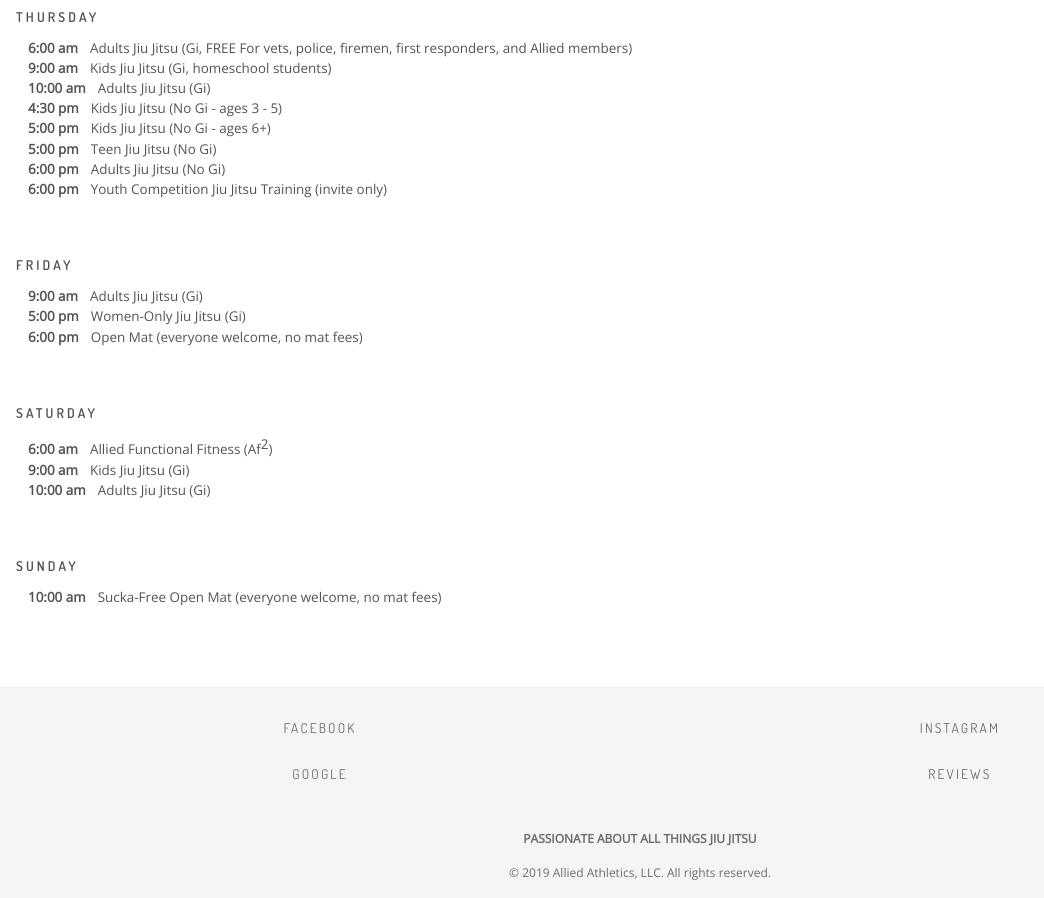
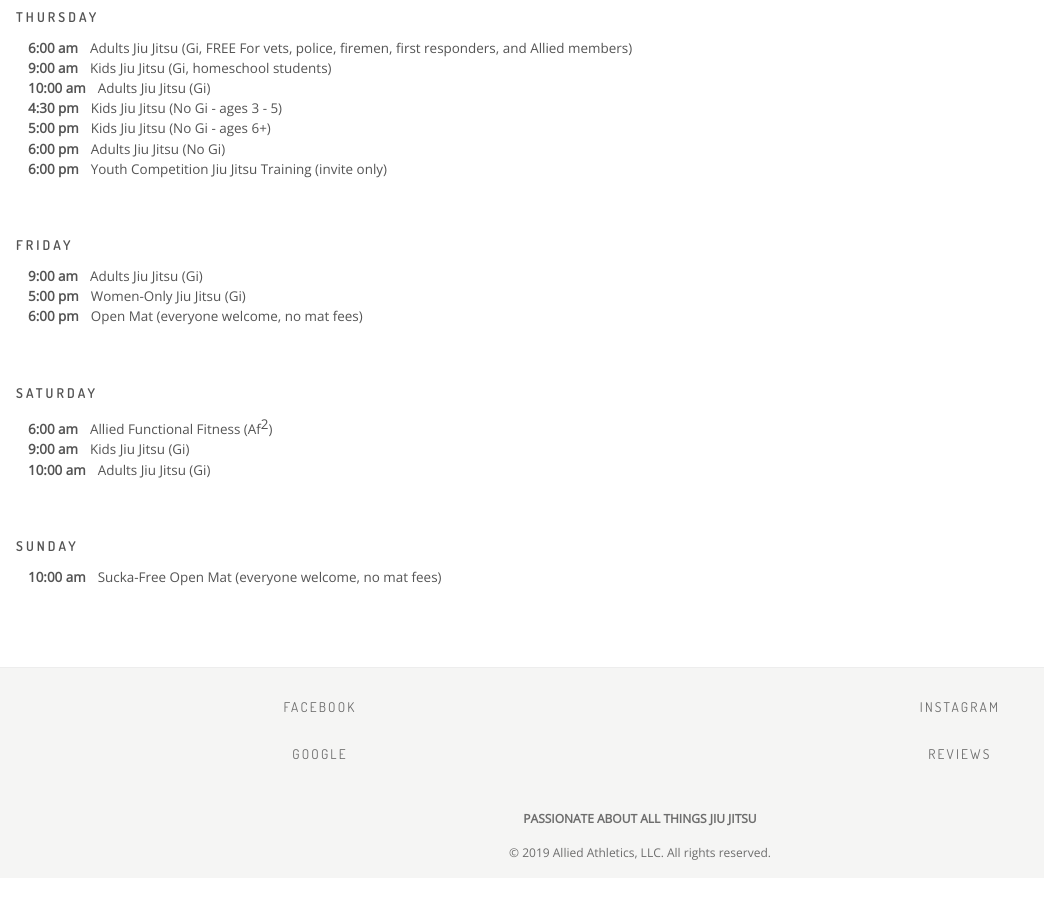
Before and after one commit to shannonhorn/AlliedJiuJitsu, a Next.js app: page /schedule in a window 1280 px wide. Shown: the part 2860-3758 px from the top of the page, without its empty margins (0-1044 px from the left). Built offline with nearby package versions, Linux system fonts and the light colour scheme.

Commit message:
schedule update

```diff
--- a/pages/schedule.js
+++ b/pages/schedule.js
@@ -501,13 +501,6 @@ const Schedule = () => {
                     Adults Jiu Jitsu (Gi)
                   </span>
                 </li>
-                {/* <li>
-                  <span className={styles.schedule_heading}>7:00 pm</span>
-                  <span className={styles.schedule_name}>
-                    Adults Advanced Jiu Jitsu (Gi with Livio Ribeiro, blue belt
-                    and up, $20 drop in fee for non-Allied members)
-                  </span>
-                </li> */}
               </ul>
             </section>
             <section>
@@ -544,12 +537,6 @@ const Schedule = () => {
                   <span className={styles.schedule_heading}>5:00 pm</span>
                   <span className={styles.schedule_name}>
                     Kids Jiu Jitsu (No Gi - ages 6+)
-                  </span>
-                </li>
-                <li>
-                  <span className={styles.schedule_heading}>5:00 pm</span>
-                  <span className={styles.schedule_name}>
-                    Teen Jiu Jitsu (No Gi)
                   </span>
                 </li>
                 <li>
```
